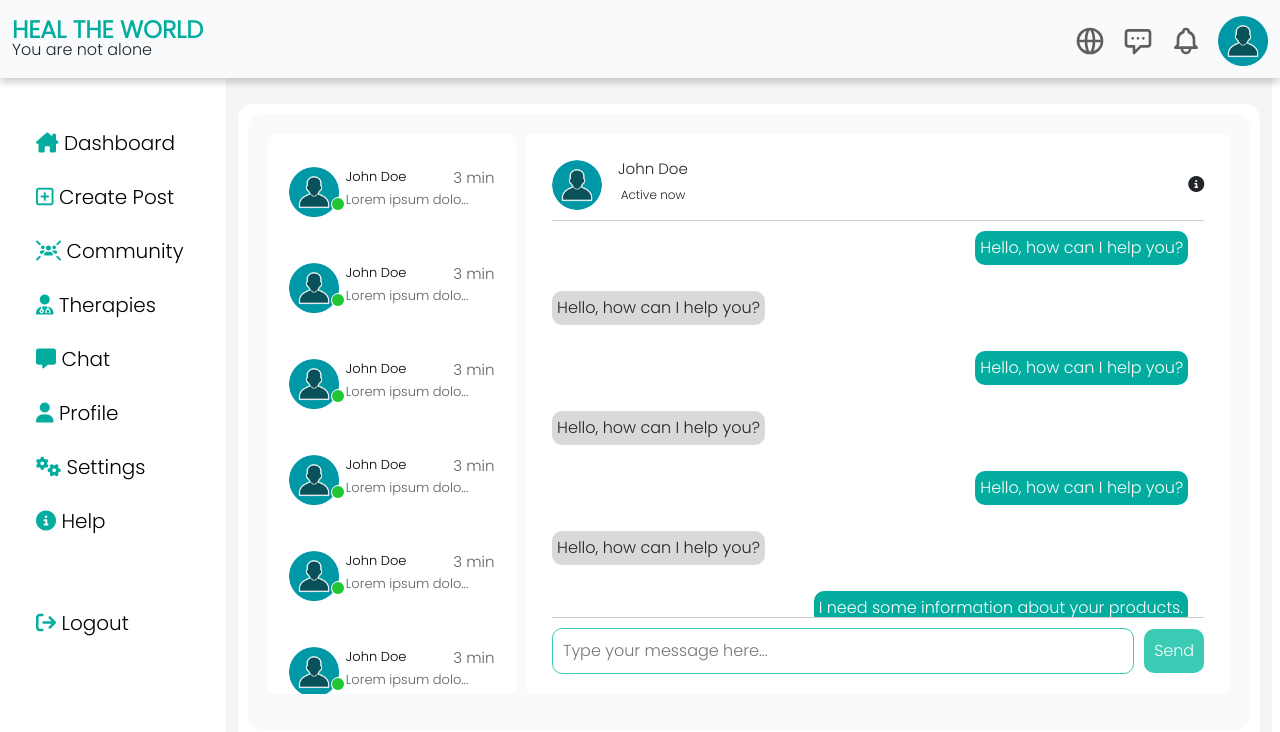
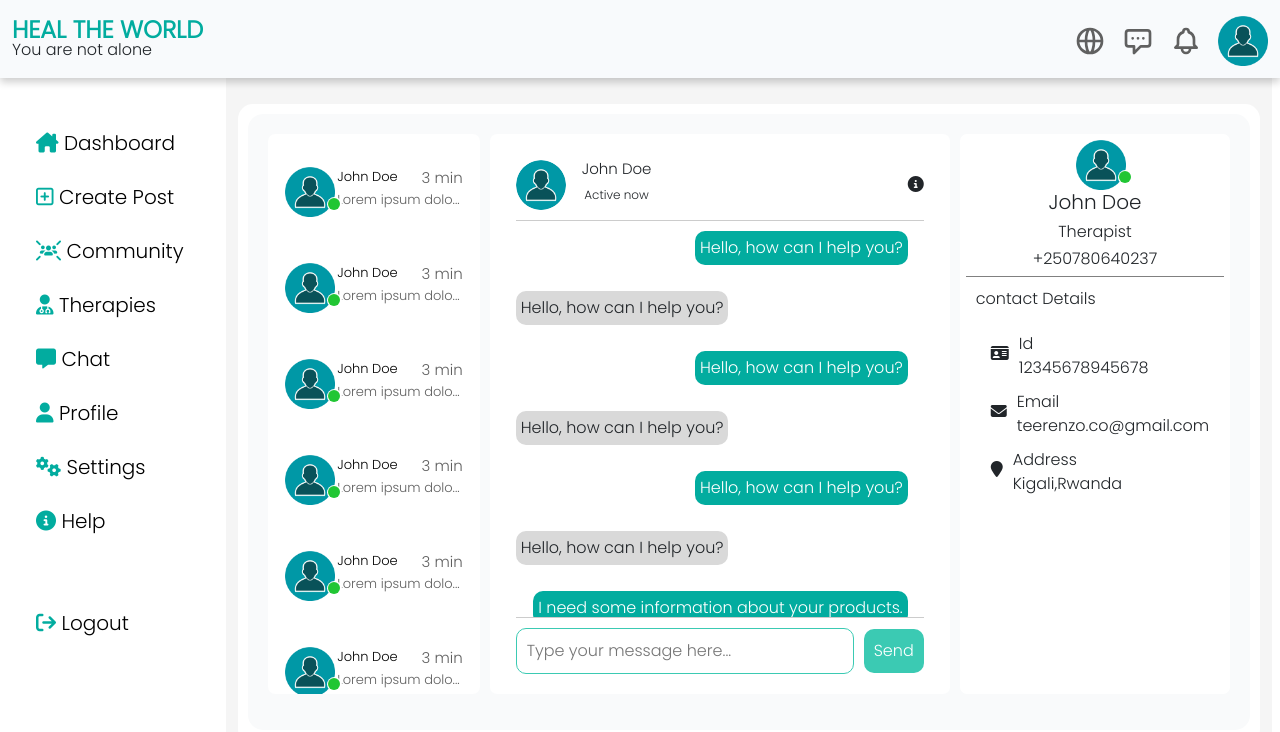
Before and after one commit to alaintresor/heal-the-world-fn, a React app: page /chat in a window 1280 px wide. Both pictures are taken after a click on the element 1196 px from the left and 184 px from the top of the page. Shown: the top 732 px of the page. Built offline with nearby package versions, Linux system fonts and the light colour scheme.

Commit message:
fix event

```diff
--- a/src/pages/chat.js
+++ b/src/pages/chat.js
@@ -5,13 +5,13 @@ import img1 from "../assets/images/profile.png"
 import ChatUser from '../components/chatUser'
 
 const Chat = () => {
-    const [show, setShow] = useState(false)
+    const [show, setShow] = useState(true)
 
     const showProfile = () => {
-        if(show){
-        document.querySelector('.chatChat').style.width = '70%'
-        document.querySelector('.profileChat').style.display = 'flex'
-        }else{
+        if (show) {
+            document.querySelector('.chatChat').style.width = '70%'
+            document.querySelector('.profileChat').style.display = 'flex'
+        } else {
             document.querySelector('.chatChat').style.width = '100%'
             document.querySelector('.profileChat').style.display = 'none'
         }
@@ -99,7 +99,7 @@ const Chat = () => {
                                                         <img src={img1} alt="" />
                                                         <div className='online'><div className='onlineIcon'></div></div>
                                                     </div>
-                                                    <h5>Rosa</h5>
+                                                    <h5>John Doe</h5>
                                                     <h6>Therapist</h6>
                                                     <h6>+250780640237</h6>
                                                     <div className='line'></div>
```
